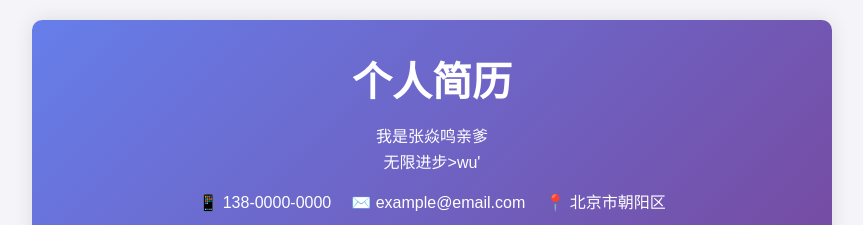
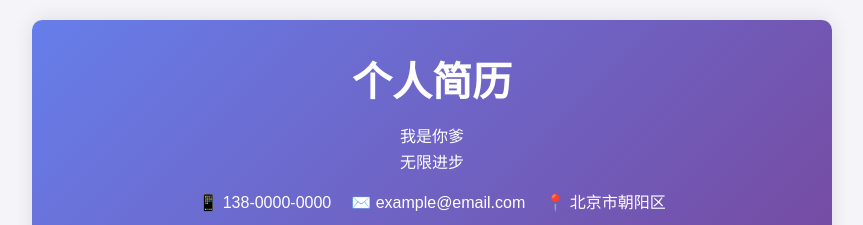
Before and after one commit to YUEMINGMA/chuanganqi, a plain HTML site: page index.html in a window 1280 px wide. Shown: the top 225 px of the page, without its empty margins (208-1071 px from the left). Drawn offline with Linux system fonts and the light colour scheme.

Commit message:
Update index.html

```diff
--- a/index.html
+++ b/index.html
@@ -123,8 +123,8 @@
     <div class="container">
         <header>
             <h1>个人简历</h1>
-	    <p>我是张焱鸣亲爹</p>
-            <p>无限进步>wu'
+	    <p>我是你爹</p>
+            <p>无限进步
             <div class="contact-info">
                 <div class="contact-item">📱 138-0000-0000</div>
                 <div class="contact-item">✉️ example@email.com</div>
```
